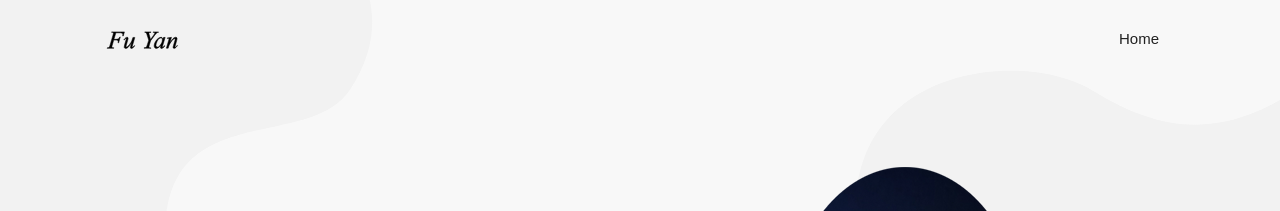
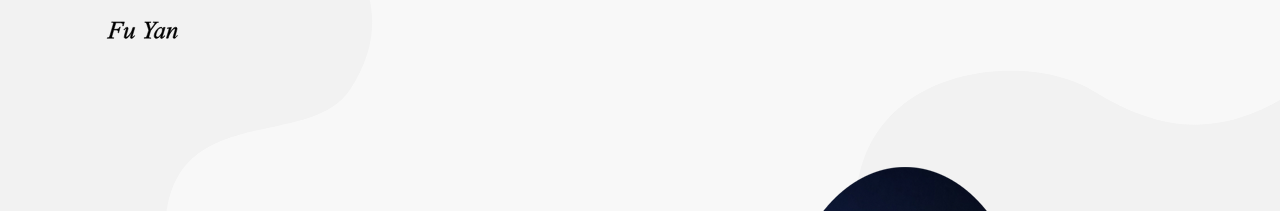
Before and after one commit to AnnaFu97/AnnaFu97.github.io, a Jekyll site: the page built from index.html, in a window 1280 px wide. Shown: the top 211 px of the page. Built offline with Jekyll 4.4.1, drawn with Linux system fonts in a browser that asks for light colours; some web fonts are replaced; the list of posts is cut into pages by our own code.

Commit message:
Update parameters.yml

```diff
--- a/_data/parameters.yml
+++ b/_data/parameters.yml
@@ -2,7 +2,7 @@
 menu:
   # main menu
   main:
-  - {name: Home, url: '/'}
+  #- {name: Home, url: '/'}
   #- {name: Contact, url: '/contact'}
   #- {name: Tools, url: '/tools'}
 
```
